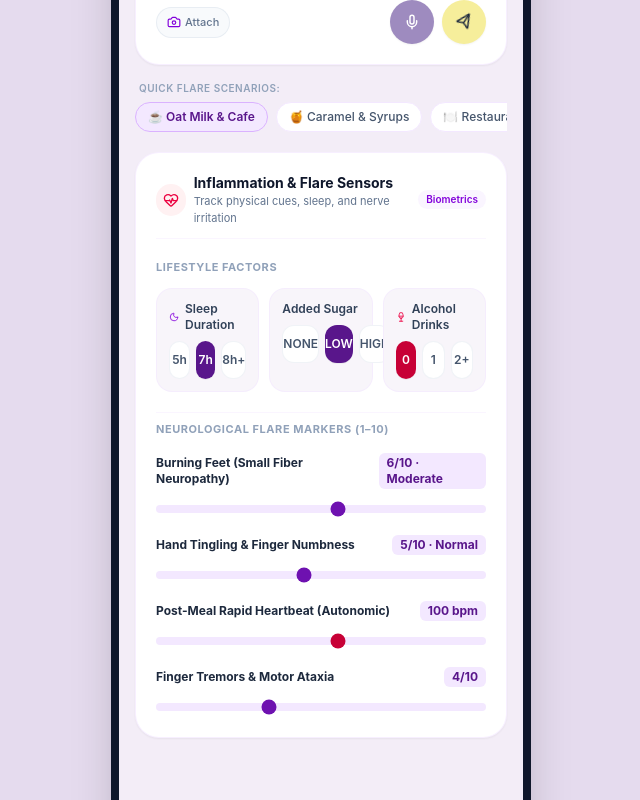
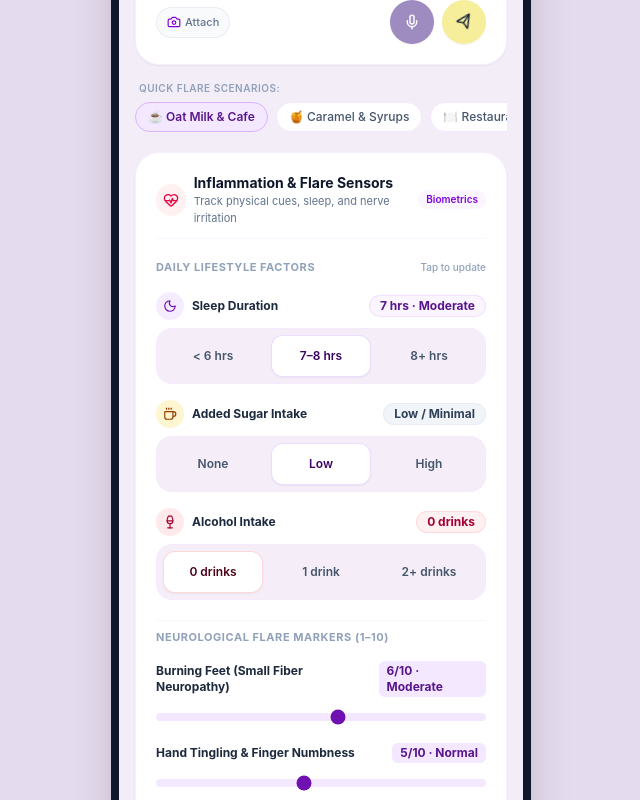
Before and after one commit to ashisin17/sheila, a React (Vite) app: page / in a window 1280 px wide. Shown: the part 611-1411 px from the top of the page, without its empty margins (319-959 px from the left). Built offline with nearby package versions, Linux system fonts and the light colour scheme.

Commit message:
style(home): expand lifestyle factors into roomy full-width segmented rows

```diff
--- a/src/components/HomeTab.tsx
+++ b/src/components/HomeTab.tsx
@@ -512,79 +512,116 @@ export const HomeTab: React.FC<HomeTabProps> = ({
           </span>
         </div>
 
-        {/* Lifestyle Factors: Sleep, Sugar, Alcohol */}
-        <div className="space-y-3">
-          <span className="text-[11px] font-bold uppercase tracking-wider text-slate-400 block">
-            Lifestyle Factors
+        {/* Lifestyle Factors: Sleep, Sugar, Alcohol (Roomy, full-width segmented rows) */}
+        <div className="space-y-4">
+          <div className="flex items-center justify-between">
+            <span className="text-[11px] font-bold uppercase tracking-wider text-slate-400">
+              Daily Lifestyle Factors
             </span>
+            <span className="text-[10px] text-slate-400 font-medium">
+              Tap to update
+            </span>
+          </div>
 
-          <div className="grid grid-cols-1 sm:grid-cols-3 gap-2.5">
-            {/* Sleep */}
-            <div className="p-3 rounded-2xl bg-[#F8F5FA] border border-purple-100/60">
-              <div className="flex items-center gap-1.5 text-xs font-semibold text-slate-700 mb-2">
-                <Moon className="w-3.5 h-3.5 text-purple-700" />
-                <span>Sleep Duration</span>
+          {/* Sleep Duration */}
+          <div className="space-y-2">
+            <div className="flex items-center justify-between text-xs">
+              <div className="flex items-center gap-2">
+                <div className="w-7 h-7 rounded-full bg-purple-100/80 flex items-center justify-center text-purple-800">
+                  <Moon className="w-3.5 h-3.5" />
                 </div>
-              <div className="flex gap-1.5">
-                {[5, 7, 8].map((h) => (
+                <span className="font-bold text-slate-800">Sleep Duration</span>
+              </div>
+              <span className="font-bold text-purple-900 bg-purple-50 px-2.5 py-0.5 rounded-full border border-purple-200/60">
+                {hoursSlept} hrs {hoursSlept >= 8 ? '· Optimal' : hoursSlept <= 5 ? '· Deprived' : '· Moderate'}
+              </span>
+            </div>
+            <div className="grid grid-cols-3 gap-2 bg-[#F5EEF8] p-1.5 rounded-2xl border border-purple-100/60">
+              {[
+                { val: 5, label: '< 6 hrs' },
+                { val: 7, label: '7–8 hrs' },
+                { val: 8, label: '8+ hrs' },
+              ].map((opt) => (
                 <button
-                    key={h}
-                    onClick={() => setHoursSlept(h)}
-                    className={`flex-1 py-1.5 rounded-xl text-xs font-semibold transition cursor-pointer min-h-[38px] ${
-                      hoursSlept === h
-                        ? 'bg-purple-900 text-white shadow-2xs'
-                        : 'bg-white text-slate-600 hover:bg-purple-100/60 border border-slate-200/50'
+                  key={opt.val}
+                  onClick={() => setHoursSlept(opt.val)}
+                  className={`py-2 px-3 rounded-xl text-xs font-semibold transition-all cursor-pointer flex items-center justify-center min-h-[42px] ${
+                    hoursSlept === opt.val
+                      ? 'bg-white text-purple-950 shadow-xs border border-purple-200/80 font-bold'
+                      : 'text-slate-600 hover:text-slate-900 hover:bg-white/50'
                   }`}
                 >
-                    {h}h{h === 8 ? '+' : ''}
+                  {opt.label}
                 </button>
               ))}
             </div>
           </div>
 
           {/* Added Sugar */}
-            <div className="p-3 rounded-2xl bg-[#F8F5FA] border border-purple-100/60">
-              <div className="text-xs font-semibold text-slate-700 mb-2">
-                <span>Added Sugar</span>
+          <div className="space-y-2">
+            <div className="flex items-center justify-between text-xs">
+              <div className="flex items-center gap-2">
+                <div className="w-7 h-7 rounded-full bg-amber-100/80 flex items-center justify-center text-amber-800">
+                  <Coffee className="w-3.5 h-3.5" />
                 </div>
-              <div className="flex gap-1.5">
-                {(['none', 'low', 'high'] as const).map((s) => (
+                <span className="font-bold text-slate-800">Added Sugar Intake</span>
+              </div>
+              <span className="font-bold text-slate-700 bg-slate-100 px-2.5 py-0.5 rounded-full border border-slate-200/60 capitalize">
+                {sugarIntake === 'none' ? 'None' : sugarIntake === 'low' ? 'Low / Minimal' : 'High / Syrups'}
+              </span>
+            </div>
+            <div className="grid grid-cols-3 gap-2 bg-[#F5EEF8] p-1.5 rounded-2xl border border-purple-100/60">
+              {[
+                { val: 'none', label: 'None' },
+                { val: 'low', label: 'Low' },
+                { val: 'high', label: 'High' },
+              ].map((opt) => (
                 <button
-                    key={s}
-                    onClick={() => setSugarIntake(s)}
-                    className={`flex-1 py-1.5 rounded-xl text-xs font-semibold uppercase transition cursor-pointer min-h-[38px] ${
-                      sugarIntake === s
-                        ? 'bg-purple-900 text-white shadow-2xs'
-                        : 'bg-white text-slate-600 hover:bg-purple-100/60 border border-slate-200/50'
+                  key={opt.val}
+                  onClick={() => setSugarIntake(opt.val as any)}
+                  className={`py-2 px-3 rounded-xl text-xs font-semibold transition-all cursor-pointer flex items-center justify-center min-h-[42px] ${
+                    sugarIntake === opt.val
+                      ? 'bg-white text-purple-950 shadow-xs border border-purple-200/80 font-bold'
+                      : 'text-slate-600 hover:text-slate-900 hover:bg-white/50'
                   }`}
                 >
-                    {s}
+                  {opt.label}
                 </button>
               ))}
             </div>
           </div>
 
           {/* Alcohol */}
-            <div className="p-3 rounded-2xl bg-[#F8F5FA] border border-purple-100/60">
-              <div className="flex items-center gap-1.5 text-xs font-semibold text-slate-700 mb-2">
-                <Wine className="w-3.5 h-3.5 text-rose-600" />
-                <span>Alcohol Drinks</span>
+          <div className="space-y-2">
+            <div className="flex items-center justify-between text-xs">
+              <div className="flex items-center gap-2">
+                <div className="w-7 h-7 rounded-full bg-rose-100/80 flex items-center justify-center text-rose-800">
+                  <Wine className="w-3.5 h-3.5" />
                 </div>
-              <div className="flex gap-1.5">
-                {[0, 1, 2].map((a) => (
+                <span className="font-bold text-slate-800">Alcohol Intake</span>
+              </div>
+              <span className="font-bold text-rose-800 bg-rose-50 px-2.5 py-0.5 rounded-full border border-rose-200/60">
+                {alcoholDrinks === 0 ? '0 drinks' : alcoholDrinks === 1 ? '1 drink' : '2+ drinks (Neuropathy Spike)'}
+              </span>
+            </div>
+            <div className="grid grid-cols-3 gap-2 bg-[#F5EEF8] p-1.5 rounded-2xl border border-purple-100/60">
+              {[
+                { val: 0, label: '0 drinks' },
+                { val: 1, label: '1 drink' },
+                { val: 2, label: '2+ drinks' },
+              ].map((opt) => (
                 <button
-                    key={a}
-                    onClick={() => setAlcoholDrinks(a)}
-                    className={`flex-1 py-1.5 rounded-xl text-xs font-semibold transition cursor-pointer min-h-[38px] ${
-                      alcoholDrinks === a
-                        ? 'bg-rose-700 text-white shadow-2xs'
-                        : 'bg-white text-slate-600 hover:bg-rose-50 border border-slate-200/50'
+                  key={opt.val}
+                  onClick={() => setAlcoholDrinks(opt.val)}
+                  className={`py-2 px-3 rounded-xl text-xs font-semibold transition-all cursor-pointer flex items-center justify-center min-h-[42px] ${
+                    alcoholDrinks === opt.val
+                      ? 'bg-white text-rose-950 shadow-xs border border-rose-200/80 font-bold'
+                      : 'text-slate-600 hover:text-slate-900 hover:bg-white/50'
                   }`}
                 >
-                    {a === 2 ? '2+' : a}
+                  {opt.label}
                 </button>
               ))}
-              </div>
             </div>
           </div>
         </div>
```
Lines whose indentation alone changed are shown as unchanged.
